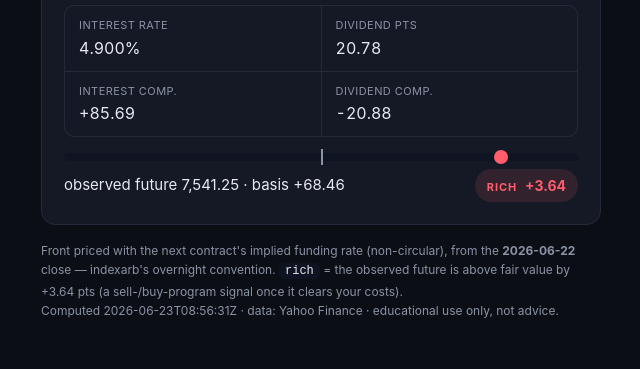
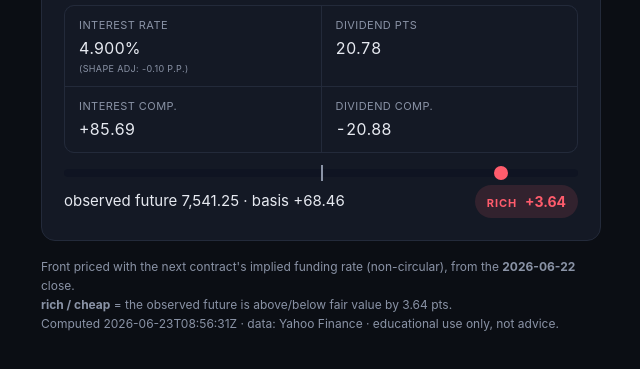
Before and after one commit to Emini-Trader/fair-value, a plain HTML site: page web/index.html in a window 1280 px wide. Shown: the part 289-658 px from the top of the page, without its empty margins (319-959 px from the left). Drawn offline with Linux system fonts and the light colour scheme.

Commit message:
Update frontend display for curve shaping and simplify footer

```diff
--- a/web/index.html
+++ b/web/index.html
@@ -89,7 +89,7 @@ function render(d) {
         <div class="price">fair price ${money(d.fair_value_price)} · spot ${money(d.spot)}</div>
       </div>
       <div class="grid">
-        <div class="cell"><div class="k">Interest rate</div><div class="v">${d.rate_pct.toFixed(3)}%</div></div>
+        <div class="cell"><div class="k">Interest rate</div><div class="v">${d.rate_pct.toFixed(3)}%</div>${d.curve_shape_adjustment != null ? `<div class="k" style="font-size:9px; margin-top:2px;">(shape adj: ${f(d.curve_shape_adjustment, true)} p.p.)</div>` : ''}</div>
         <div class="cell"><div class="k">Dividend pts</div><div class="v">${d.dividend_points.toFixed(2)}</div></div>
         <div class="cell"><div class="k">Interest comp.</div><div class="v">${f(d.interest_component)}</div></div>
         <div class="cell"><div class="k">Dividend comp.</div><div class="v">${f(-d.dividend_component)}</div></div>
@@ -107,10 +107,8 @@ function render(d) {
     ? `<div style="color:#e0a64a;background:rgba(224,166,74,.1);border:1px solid rgba(224,166,74,.25);border-radius:8px;padding:9px 12px;margin-bottom:12px;font-size:12px">⚠ ${d.warning}</div>`
     : "";
   foot.innerHTML = warn + `
-    Front priced with the next contract's implied funding rate (non-circular),
-    from the <strong>${d.price_date}</strong> close — indexarb's overnight convention.
-    <code>${v}</code> = the observed future is ${d.mispricing>0?"above":"below"} fair value
-    by ${f(d.mispricing)} pts (a sell-/buy-program signal once it clears your costs).<br>
+    Front priced with the next contract's implied funding rate (non-circular), from the <strong>${d.price_date}</strong> close.<br>
+    <strong>rich / cheap</strong> = the observed future is above/below fair value by ${Math.abs(d.mispricing).toFixed(2)} pts.<br>
     Computed ${d.computed_at} · data: Yahoo Finance · educational use only, not advice.`;
 }
 
```
